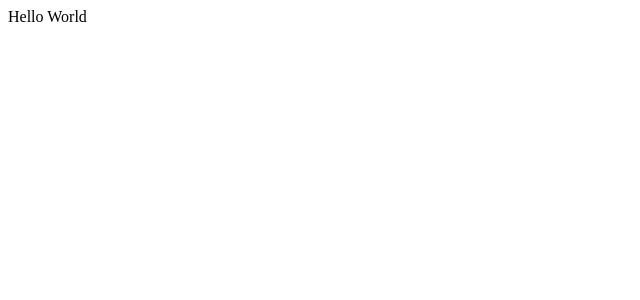
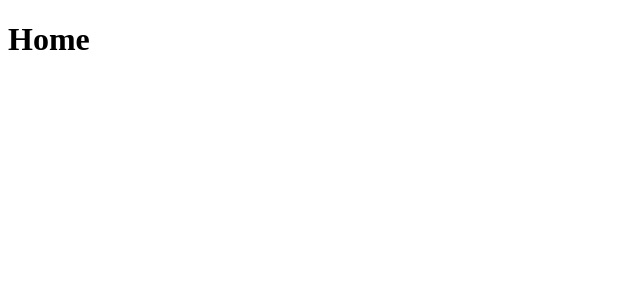
Before and after one commit to ny0011/myhome, a React (Create React App) app: page / in a window 1280 px wide. Shown: the top 300 px of the page, without its empty margins (0-640 px from the left). Built offline with nearby package versions, Linux system fonts and the light colour scheme.

Commit message:
Test Home

```diff
--- a/src/App.js
+++ b/src/App.js
@@ -1,5 +1,13 @@
+import Home from "./Routes/Home";
+import { BrowserRouter as Router, Route, Routes } from "react-router-dom";
 function App() {
-  return <div className="App">Hello World</div>;
+  return (
+    <Router basename={process.env.PUBLIC_URL}>
+      <Routes>
+        <Route path="/" element={<Home />}></Route>
+      </Routes>
+    </Router>
+  );
 }
 
 export default App;
--- /dev/null
+++ b/src/Routes/Home.tsx
@@ -0,0 +1,9 @@
+function Home() {
+  return (
+    <>
+      <h1>Home</h1>
+    </>
+  );
+}
+
+export default Home;
```
Also changed, not shown: public/index.html (+1 -22 lines).
